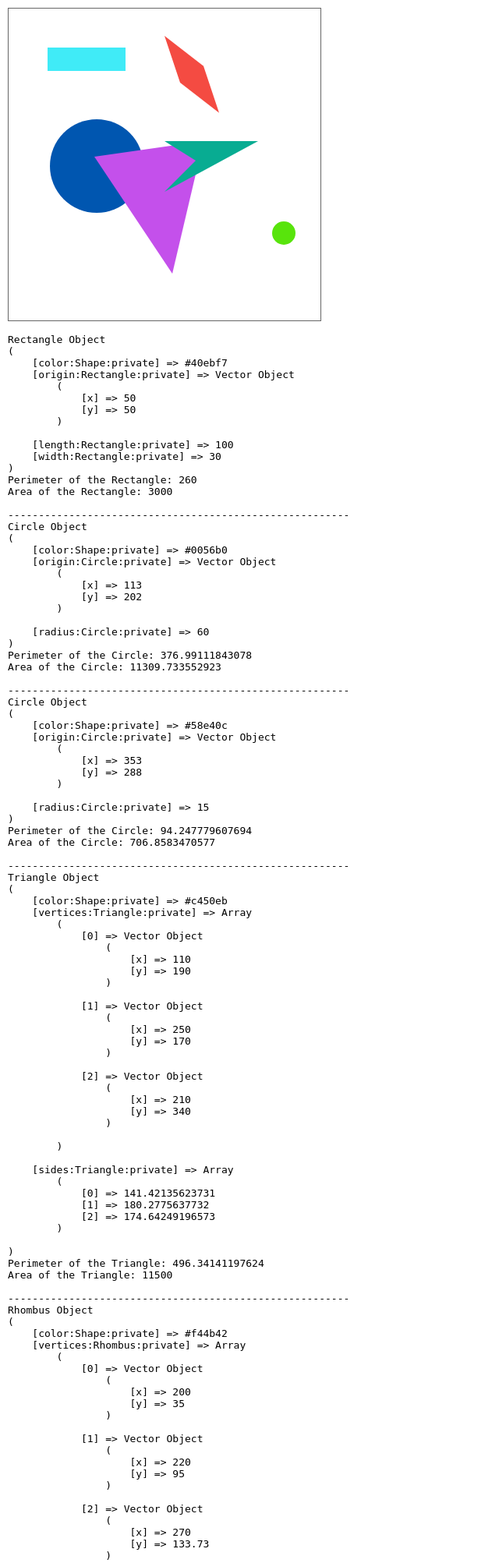
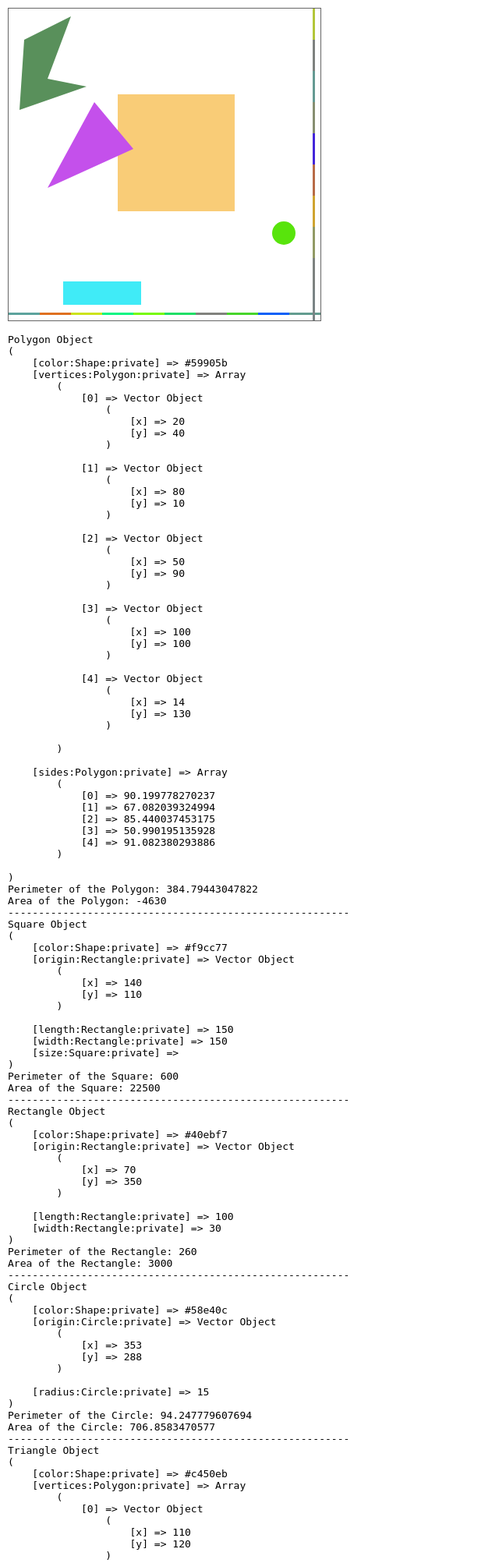
Before and after one commit to zaazz/cs130a, a PHP site: page /group-assignment-03/index.php in a window 1280 px wide. Shown: the top 2005 px of the page at 78% size, without its empty margins (0-640 px from the left). Run offline with PHP 8.4, Linux system fonts and the light colour scheme.

Commit message:
add polygon class

```diff
--- a/group-assignment-03/circle.class.php
+++ b/group-assignment-03/circle.class.php
@@ -3,11 +3,12 @@ include_once('../printable.php');
 
 
 /**
- * Represents a circle
+ * Represents a circle, a shape that has an origin vector and a radius
  */
 class Circle extends Shape {
     private $origin; // A Vector object
     private $radius;
+
 
     /**
      * Constructor function
@@ -20,7 +21,7 @@ class Circle extends Shape {
     public function __construct($origin, $radius, $color) {
         $this->setOrigin($origin);
         $this->setRadius($radius);
-        $this->setColor($color);
+        parent::setColor($color);
     }
 
     /**
--- a/group-assignment-03/index.php
+++ b/group-assignment-03/index.php
@@ -2,16 +2,18 @@
   include_once('../printable.php');
 
   // Import required classes and scripts
+  require_once('vector.class.php');
   require_once('shape.class.php');
-  require_once('vector.class.php');
+  require_once('polygon.class.php');
   require_once('rectangle.class.php');
+  require_once('square.class.php');
+  require_once('triangle.class.php');
   require_once('circle.class.php');
-  require_once('triangle.class.php');
   require_once('rhombus.class.php');
   include_once('rendering.php');
 ?>
 <!--
-  Contributors: Greg Gorlen, Ted Herr
+  Contributors: Greg Gorlen, Ted Herr, Julie Ann Yuen
 
   PHP Style guide : https://pear.php.net/manual/en/standards.sample.php
 -->
@@ -19,7 +21,7 @@
 <!DOCTYPE html>
 <html lang="en">
   <head>
-    <title>Group assignment 03: Object-Oriented Programming</title>
+    <title>Group assignment 3: Object-Oriented Programming</title>
     <style>
       body {
         margin: 10px;
@@ -37,9 +39,7 @@
 
       <!-- Create a canvas element to render the shapes onto -->
       <canvas width=400 height=400 id="paper" style="border: 1px solid #666;">
-        Your browser doesn't support the canvas tag.
       </canvas>
-
 
       <?php
         // Create an array which will hold all of our shapes--
@@ -47,22 +47,28 @@
         $shapes = [];
 
 
-        // Make a rectangle and add it to the shapes array
-        array_push($shapes, new Rectangle(new Vector(50, 50), 100, 30, "#40ebf7"));
+        // Make a polygon
+        array_push($shapes, new Polygon([vec(20, 40), vec(80, 10), vec(50, 90),
+                                         vec(100, 100), vec(14, 130)], "#59905b"));
 
-        // Make couple circles and add them to the shapes array
-        array_push($shapes, new Circle(new Vector(113, 202), 60, "#0056b0"));
+        // Make a square
+        array_push($shapes, new Square(new Vector(140, 110), 150, "#f9cc77"));
+
+        // Make a rectangle
+        array_push($shapes, new Rectangle(new Vector(70, 350), 100, 30, "#40ebf7"));
+
+        // Make a circle
         array_push($shapes, new Circle(new Vector(353, 288), 15, "#58e40c"));
 
-        // Make a triangle and add it to the shapes array
+        // Make a triangle
         array_push($shapes, new Triangle(
-          [new Vector(110, 190), new Vector(250, 170), new Vector(210, 340)], "#c450eb"
+          [new Vector(110, 120), new Vector(50, 230), new Vector(160, 180)], "#c450eb"
         ));
 
-        // Make a rhombus and add it to the shapes array
+        // Make a rhombus
         array_push($shapes, new Rhombus(
           [new Vector(200, 35), new Vector(220, 95),
-           new Vector(270, 133.73), new Vector(250, 73.73)], "#f44b42"
+           new Vector(270, 133), new Vector(250, 73)], "#f44b42"
         ));
 
         // Make a non-Rhombus figure using the Rhombus class--should be illegal?
@@ -71,6 +77,19 @@
            new Vector(200, 235), new Vector(320, 170)], "#08ac92"
         ));
 
+        // Make colored lines
+        for ($i = 0; $i < 10; $i++) {
+          array_push($shapes, new Rectangle(new Vector($i * 40, 390),
+                     40, 3, 'hsl(' . mt_rand(0, 255) . ', ' .
+                     mt_rand(0, 100) . '%, 50%)'));
+        }
+        for ($i = 0; $i < 10; $i++) {
+          array_push($shapes, new Rectangle(new Vector(390, $i * 40),
+                     3, 40, 'hsl(' . mt_rand(0, 255) . ', ' .
+                     mt_rand(0, 100) . '%, 50%)'));
+        }
+
+
         // Print information for each of our shapes
         echo '<pre>';
         foreach($shapes as $shape) {
@@ -78,9 +97,15 @@
           print_r($shape);
           echo 'Perimeter of the ' . $shapeType . ': ' . $shape->getPerimeter() . '<br />' .
                'Area of the ' . $shapeType . ': ' . $shape->getArea() . '<br />' .
-               '<br />--------------------------------------------------------<br />';
+               '--------------------------------------------------------<br />';
         }
         echo '</pre>';
+
+
+        // Makes a new vector object
+        function vec($x, $y) {
+          return new Vector($x, $y);
+        }
       ?>
 
     </div>
--- /dev/null
+++ b/group-assignment-03/polygon.class.php
@@ -0,0 +1,116 @@
+<?php
+include_once('../printable.php');
+
+
+/**
+ * Represents a polygon, a shape with any number of vertices > 2
+ */
+class Polygon extends Shape {
+    private $vertices;   // An array of Vector objects
+    private $sides;      // An array of side lengths
+
+
+    /**
+     * Constructor for a Polygon object
+     *
+     * @param array  $vertices an array of three or more Vector objects
+     * @param string $color    the string color of the Polygon
+     *
+     * @throws InvalidArgumentException
+     */
+    public function __construct($vertices, $color) {
+        parent::setColor($color);
+        $this->setVertices($vertices);
+    }
+
+    /**
+     * Getter for vertices of the Polygon
+     *
+     * @return array an array of Vector objects
+     */
+    public function getVertices() {
+        return $this->vertices;
+    }
+
+    /**
+     * Setter for vertices, requiring an array of three or more vertices
+     *
+     * @param array $vertices an array of three or more Vector objects
+     *
+     * @throws InvalidArgumentException
+     */
+    public function setVertices($vertices){
+        if (count($vertices) > 2 && Vector::isVectorArray($vertices)) {
+            $this->vertices = $vertices;
+
+            // Set or re-set instance side lengths
+            $this->setSides($vertices);
+        }
+        else { throw new InvalidArgumentException(); }
+    }
+
+    /**
+     * Getter for side lengths
+     *
+     * @return array the number lengths of the sides of the Polygon
+     */
+    public function getSides() {
+        return $this->sides;
+    }
+
+    /**
+     * Returns the area of the Polygon
+     *
+     * @return number the area of the Polygon
+     */
+    public function getArea() {
+
+        // Not perfect--see:
+        // http://www.mathopenref.com/coordpolygonarea2.html
+
+        // Accumulate area
+        $area = 0;
+
+        // Set last vertex previous to the first
+        $j = count($this->vertices)-1;
+
+        for ($i = 0; $i < count($this->vertices); $i++) {
+            $area += ($this->vertices[$j]->x + $this->vertices[$i]->x) *
+                     ($this->vertices[$j]->y - $this->vertices[$i]->y);
+
+            // Set j to the current i, which will be the previous next iteration
+            $j = $i;
+        }
+
+        return $area / 2;
+    }
+
+    /**
+     * Returns the perimeter of the Polygon
+     *
+     * @return number the perimeter of the Polygon
+     */
+    public function getPerimeter() {
+        return array_sum($this->sides);
+    }
+
+    // Sets or re-sets the side instance data whenever vertices are set
+    protected function setSides($vertices) {
+
+        // Initialize sides instance variable as array
+        $this->sides = [];
+
+        // Set last vertex previous to the first
+        $j = count($this->vertices)-1;
+
+        for ($i = 0; $i < count($this->vertices); $i++) {
+            array_push($this->sides, sqrt(pow($this->vertices[$j]->x - $this->vertices[$i]->x, 2) +
+                                          pow($this->vertices[$j]->y - $this->vertices[$i]->y, 2)));
+
+            // Set j to the current i, which will be the previous next iteration
+            $j = $i;
+        }
+    }
+} // end Polygon
+
+?>
--- a/group-assignment-03/rectangle.class.php
+++ b/group-assignment-03/rectangle.class.php
@@ -9,6 +9,7 @@ class Rectangle extends Shape {
     private $origin; // A Vector object for the upper-left corner
     private $length;
     private $width;
+
 
     /**
      * Constructor for a Rectangle
@@ -23,7 +24,7 @@ class Rectangle extends Shape {
         $this->setOrigin($origin);
         $this->setLength($length);
         $this->setWidth($width);
-        $this->setColor($color);
+        parent::setColor($color);
     }
 
     /**
--- a/group-assignment-03/rendering.php
+++ b/group-assignment-03/rendering.php
@@ -1,16 +1,12 @@
 <?php
 include_once('../printable.php');
-
-
-// Array of valid Polygons which have three or more vertices
-const POLYGONS = ['polygon', 'triangle', 'rhombus',
-                  'parallelogram', 'octagon', 'hexagon'];
 
 
 /*
  * This file contains necessary code to render PHP shapes on JS canvas.
  * Output from these methods must be enclosed in <script> tags.
  */
+
 
 // Outputs Javascript to draw a Rectangle object on a canvas context
 function drawRectangle($ctx, $rectangle) {
@@ -19,6 +15,7 @@ function drawRectangle($ctx, $rectangle) {
     $rectangle->getOrigin()->y . ', ' . $rectangle->getLength() . ', ' .
     $rectangle->getWidth() . ');';
 } // end drawRectangle
+
 
 // Outputs Javascript draw a Polygon object on a canvas context
 function drawPolygon($ctx, $polygon) {
@@ -41,18 +38,16 @@ function drawCircle($ctx, $circle) {
     $ctx . '.fill();';
 } // end drawCircle
 
+
 // Draws a shape on a canvas context if possible
 function draw($ctx, $shape) {
-  $shapeType = strtolower(get_class($shape));
-  if (strpos($shapeType, 'rectangle') !== false ||
-      strpos($shapeType, 'square') !== false) {
+  if (is_a($shape, 'Rectangle')) {
     return drawRectangle($ctx, $shape);
   }
-  else if (strpos($shapeType, 'circle') !== false) {
+  else if (is_a($shape, 'Circle')) {
     return drawCircle($ctx, $shape);
   }
-  else if (strpos($shapeType, 'triangle') !== false ||
-          in_array($shapeType, POLYGONS)) {
+  else if (is_a($shape, 'Polygon')) {
     return drawPolygon($ctx, $shape);
   }
   else {
--- a/group-assignment-03/triangle.class.php
+++ b/group-assignment-03/triangle.class.php
@@ -3,11 +3,9 @@ include_once('../printable.php');
 
 
 /**
- * Represents a triangle
+ * Represents a triangle, which is a Polygon with three sides
  */
-class Triangle extends Shape {
-    private $vertices; // An array of Vector objects
-    private $sides;    // An array of side lengths
+class Triangle extends Polygon {
 
 
     /**
@@ -20,16 +18,7 @@ class Triangle extends Shape {
      */
     public function __construct($vertices, $color) {
         $this->setVertices($vertices);
-        $this->setColor($color);
-    }
-
-    /**
-     * Getter for vertices of the Triangle
-     *
-     * @return array an array of Vector objects
-     */
-    public function getVertices() {
-        return $this->vertices;
+        parent::setColor($color);
     }
 
     /**
@@ -40,73 +29,11 @@ class Triangle extends Shape {
      * @throws InvalidArgumentException
      */
     public function setVertices($vertices){
-        if (count($vertices) === 3 && $this->isVectorArray($vertices)) {
-            $this->vertices = $vertices;
-
-            // Set or re-set instance side lengths
-            $this->setSides($vertices);
+        if (count($vertices) === 3) {
+            parent::setVertices($vertices);
         }
         else { throw new InvalidArgumentException(); }
     }
-
-    /**
-     * Getter for side lengths
-     *
-     * @return array the number lengths of the sides of the Triangle
-     */
-    public function getSides() {
-        return $this->sides;
-    }
-
-    /**
-     * Returns the area of the Triangle
-     *
-     * @return number the area of the Triangle
-     */
-    public function getArea() {
-
-        // Store sides in temporary variables
-        list($a, $b, $c) = $this->sides;
-
-        // Heron's formula for area of a triangle
-        $s = ($a + $b + $c) / 2;
-        return sqrt($s * ($s - $a) * ($s - $b) * ($s - $c));
-    }
-
-    /**
-     * Returns the perimeter of the Triangle
-     *
-     * @return number the perimeter of the Triangle
-     */
-    public function getPerimeter() {
-        return array_sum($this->sides);
-    }
-
-
-    // Sets or re-sets the side instance data whenever vertices are set
-    private function setSides($vertices) {
-
-        // Initialize sides instance variable as array
-        $this->sides = [];
-
-        // Store vertices in temporary variables
-        list($v1, $v2, $v3) = $vertices;
-
-        // Set the side lengths by taking the distance between each vertex
-        array_push($this->sides, sqrt(pow($v1->x - $v2->x, 2) + pow($v1->y - $v2->y, 2)));
-        array_push($this->sides, sqrt(pow($v3->x - $v1->x, 2) + pow($v3->y - $v1->y, 2)));
-        array_push($this->sides, sqrt(pow($v3->x - $v2->x, 2) + pow($v3->y - $v2->y, 2)));
-    } // end setSides
-
-    // Determines whether all elements in an array are Vector objects
-    private function isVectorArray($arr) {
-        forEach($arr as $element) {
-            if (!($element instanceof Vector)) {
-                return false;
-            }
-        }
-        return true;
-    } // end isVectorArray
 } // end Triangle
 
 ?>
--- a/group-assignment-03/vector.class.php
+++ b/group-assignment-03/vector.class.php
@@ -20,6 +20,22 @@ class Vector {
         $this->x = $x;
         $this->y = $y;
     }
+
+    /**
+      *  Determines whether all elements in an array are Vector objects
+      *
+      * @param array $arr an input array to test
+      * @return boolean true if each element in the array
+      *                 is a Vector, false otherwise
+      */
+    public static final function isVectorArray($arr) {
+        forEach($arr as $element) {
+            if (!($element instanceof Vector)) {
+                return false;
+            }
+        }
+        return true;
+    }
 } // end Vector
 
 ?>
```
Also changed, not shown: 1 other file.
